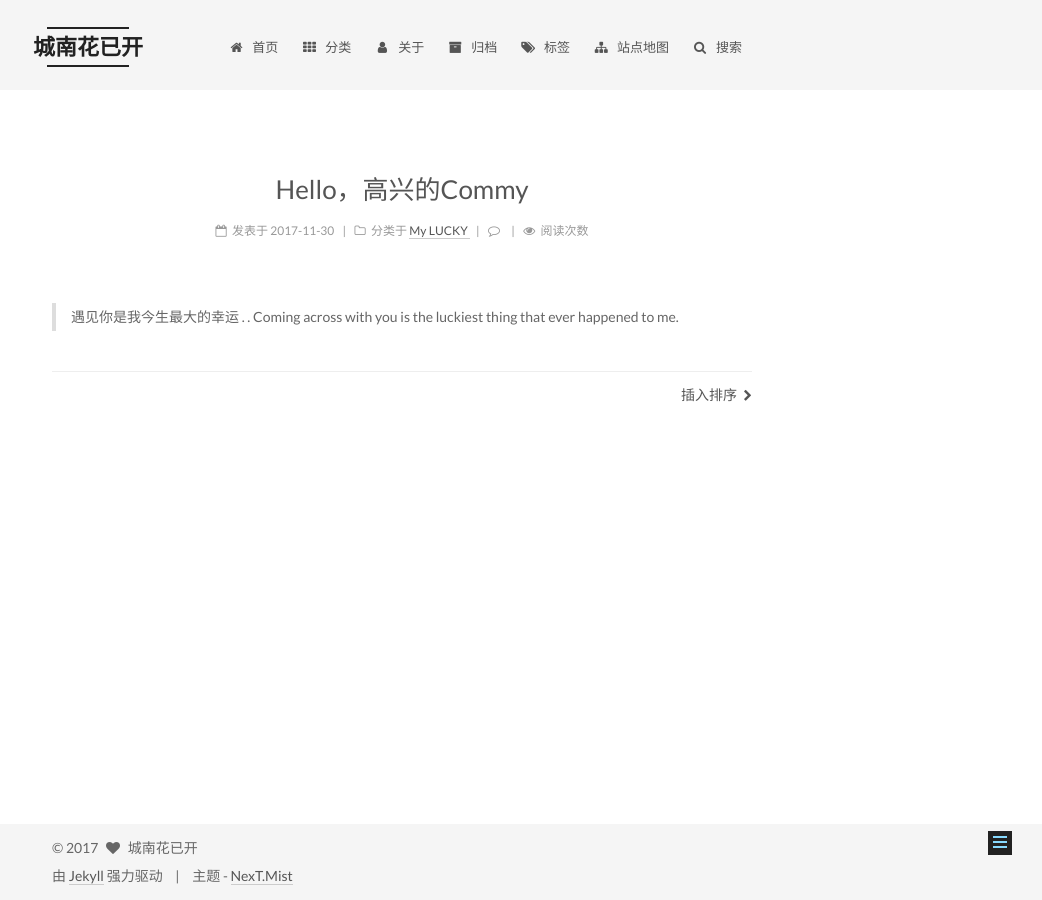
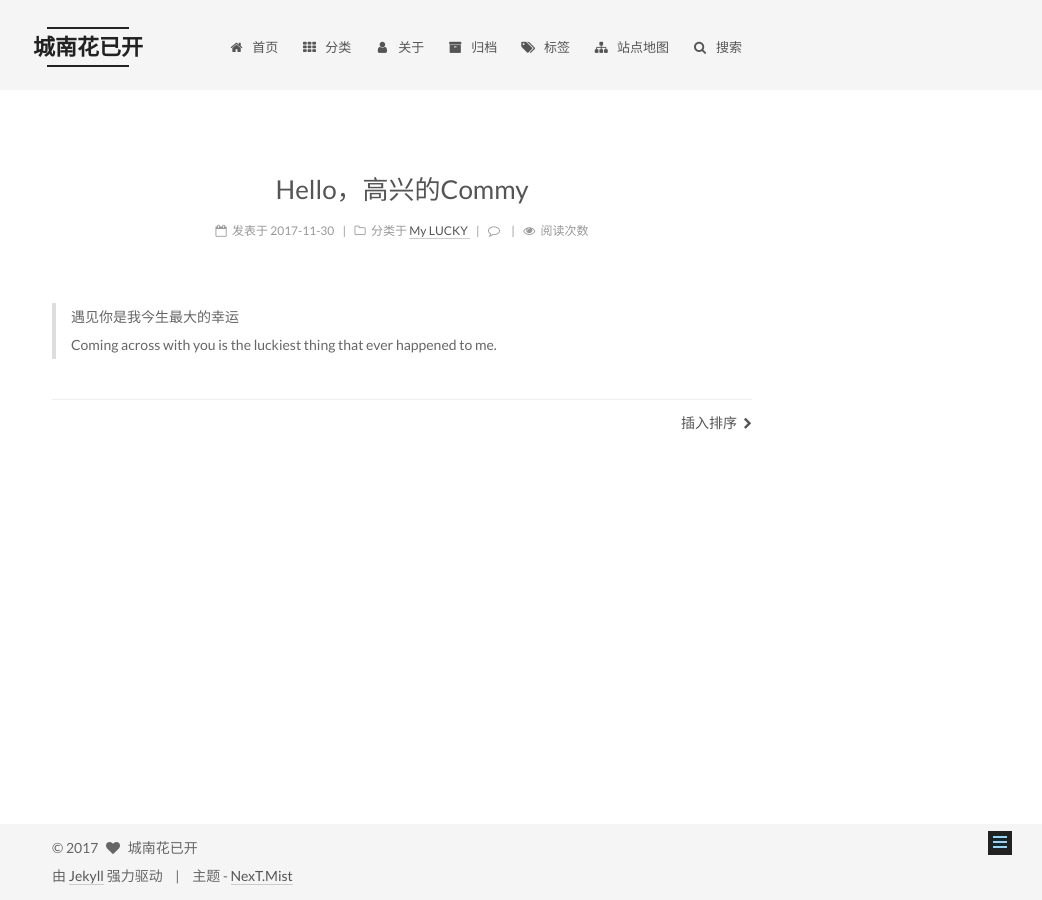
Before and after one commit to 176wer/176wer.github.io, a Jekyll site: the page built from _posts/2017-11-30-喜欢你的城南花已开.md, in a window 1280 px wide. Shown: the whole page, without its empty margins (238-1280 px from the left). Built offline with Jekyll 4.4.1, drawn with Linux system fonts in a browser that asks for light colours; comment, search, counter and statistics services are not loaded.

```diff
--- a/_posts/2017-11-30-喜欢你的城南花已开.md
+++ b/_posts/2017-11-30-喜欢你的城南花已开.md
@@ -7,4 +7,5 @@ tags:
 ---
 
 
-> 遇见你是我今生最大的幸运  .                                                                                                               .  Coming across with you is the luckiest thing that ever happened to me.
+> 遇见你是我今生最大的幸运
+Coming across with you is the luckiest thing that ever happened to me.
```
